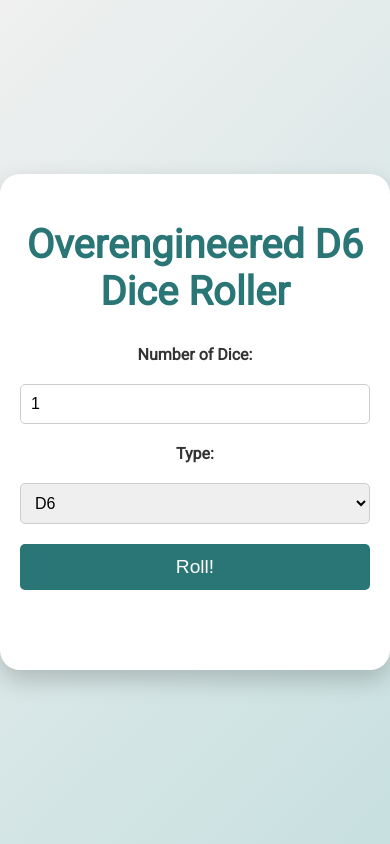
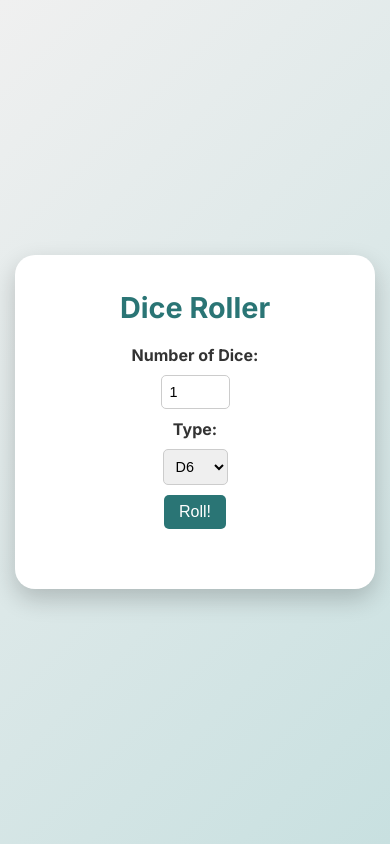
Before and after one commit to karant-dev/dice-roller, a plain HTML site: page index.html in a window 390 px wide. Drawn offline with Linux system fonts and the light colour scheme.

Commit message:
Further improve UI

```diff
--- a/index.html
+++ b/index.html
@@ -2,14 +2,14 @@
 <html>
 
 <head>
-    <title>Overengineered Dice Roller</title>
+    <title>Dice Roller</title>
     <link rel="stylesheet" href="style.css">
-    <link href="https://fonts.googleapis.com/css2?family=Roboto&display=swap" rel="stylesheet">
+    <link href="https://fonts.googleapis.com/css2?family=Inter:wght@400;700&display=swap" rel="stylesheet">
 </head>
 
 <body>
     <div class="container">
-        <h1>Overengineered D6 Dice Roller</h1>
+        <h1>Dice Roller</h1>
         <div id="controls">
             <label for="num-dice">Number of Dice:</label>
             <input type="number" id="num-dice" min="1" max="10" value="1">
--- a/style.css
+++ b/style.css
@@ -1,106 +1,89 @@
 body {
-    font-family: 'Roboto', sans-serif;
-    /* Custom font */
+    font-family: 'Inter', sans-serif;
     display: flex;
     justify-content: center;
     align-items: center;
     min-height: 100vh;
     background: linear-gradient(135deg, #f0f0f0, #c8e0e0);
-    /* Gentle gradient */
     margin: 0;
     padding: 0;
 }
 
 .container {
     background-color: #fff;
-    padding: 30px 40px;
-    /* More padding */
+    padding: 20px 25px;
     border-radius: 20px;
-    /* Softer corners */
     box-shadow: 0 10px 25px rgba(0, 0, 0, 0.2);
-    /* More pronounced shadow */
     text-align: center;
-    max-width: 800px;
-    /* Limit container width */
-    width: 90%;
-    /* Responsive width */
+    max-width: 450px;
+    width: 95%;
 }
 
 h1 {
     color: #2a7575;
-    /* Teal color */
-    margin-bottom: 30px;
-    /* More space below title */
-    font-size: 2.5rem;
-    /* Larger font size */
+    margin-bottom: 25px;
+    font-size: 2rem;
 }
 
 #controls {
-    margin-bottom: 30px;
-    /* More space below controls */
+    margin-bottom: 25px;
     display: grid;
-    /* Use grid layout */
-    grid-template-columns: 1fr 1fr;
-    /* Two columns */
-    gap: 20px;
-    /* Space between controls */
+    grid-template-columns: auto auto;
+    gap: 15px;
     align-items: center;
-    /* Vertically align items */
+    justify-content: center;
 }
 
 label {
     font-weight: bold;
     color: #333;
+    text-align: right;
 }
 
 input[type="number"],
 select {
-    padding: 10px;
+    padding: 8px;
     border: 1px solid #ccc;
     border-radius: 5px;
-    font-size: 1rem;
-    width: 100%;
-    /* Full width in its grid cell */
+    font-size: 0.9rem;
+    width: 70px;
     box-sizing: border-box;
-    /* Include padding and border in width */
 }
 
 #roll-button {
-    padding: 12px 25px;
-    /* Larger button */
+    padding: 10px 20px;
     background-color: #2a7575;
-    /* Teal color */
     color: #fff;
     border: none;
     border-radius: 5px;
-    font-size: 1.2rem;
+    font-size: 1.1rem;
     cursor: pointer;
-    grid-column: span 2;
-    /* Span two columns */
+    width: auto;
+    white-space: nowrap;
+    grid-column: 1/3;
+    justify-self: center;
 }
 
 #roll-button:hover {
     background-color: #235e5e;
-    /* Darker teal on hover */
 }
 
 #dice-container {
     display: flex;
     flex-wrap: wrap;
     justify-content: center;
-    margin-bottom: 30px;
+    margin-bottom: 25px;
 }
 
 .die {
-    width: 80px;
-    height: 80px;
-    margin: 10px;
+    width: 65px;
+    height: 65px;
+    margin: 8px;
     border-radius: 5px;
     background-size: contain;
     background-repeat: no-repeat;
     background-position: center;
     transition: transform 0.3s ease;
-    /* Smooth transition for animation */
 }
 
 .die:hover {
@@ -109,31 +92,76 @@ select {
 }
 
 #result {
-    font-size: 1.5rem;
+    font-size: 1.3rem;
     font-weight: bold;
     color: #2a7575;
-    /* Teal color */
     margin-top: 20px;
 }
 
 /* Media Queries for Responsiveness */
-@media (max-width: 600px) {
+@media (max-width: 500px) {
     .container {
-        padding: 20px;
+        padding: 15px;
+        margin: 0 15px;
+    }
+
+    h1 {
+        font-size: 1.8rem;
+        margin-bottom: 20px;
     }
 
     #controls {
         grid-template-columns: 1fr;
-        /* Single column on small screens */
+        grid-template-rows: auto auto auto auto auto;
+        /* Explicit rows for vertical stacking */
+        gap: 10px;
+        margin-bottom: 20px;
+        align-items: center;
+    }
+
+    #controls>label[for="dice-type"] {
+        grid-row: 3;
+    }
+
+    #controls>select#dice-type {
+        grid-row: 4;
+    }
+
+    #roll-button {
+        grid-row: 5;
+        grid-column: 1;
+        padding: 8px 15px;
+        font-size: 1rem;
+        width: auto;
+        justify-self: center;
     }
 
     .die {
-        width: 60px;
-        height: 60px;
+        width: 55px;
+        height: 55px;
+        margin: 5px;
     }
 
-    #roll-button {
-        grid-column: 1;
-        /* Reset grid column for single column layout */
+    #result {
+        font-size: 1.2rem;
+        margin-top: 15px;
+    }
+
+    label {
+        text-align: center;
+    }
+
+    input[type="number"],
+    select {
+        width: auto;
+    }
+
+    #controls>input,
+    #controls>select {
+        margin: 0 auto;
+    }
+
+    #controls>label {
+        justify-self: center;
     }
 }
```
